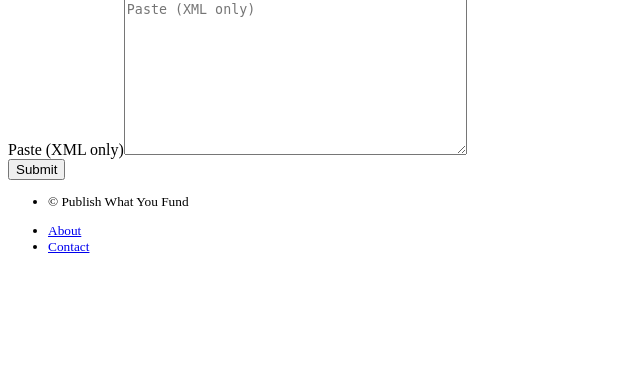
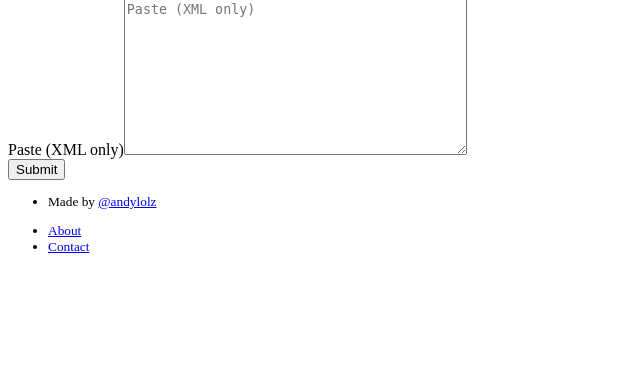
Before and after one commit to codeforIATI/validator, a Flask app: template iati_validator/templates/public/home.html in a window 1280 px wide. Shown: the part 417-800 px from the top of the page, without its empty margins (0-640 px from the left). Run offline with Flask 2, Linux system fonts and the light colour scheme; the template is opened without the code that fills it, so the values that code supplies are empty; parts of the project's set-up code (start-up, migrations or seed data) failed here and were passed over.

Commit message:
Replace © notice

```diff
--- a/iati_validator/templates/_footer.html
+++ b/iati_validator/templates/_footer.html
@@ -1,7 +1,7 @@
 <footer>
   <small>
   <ul class="company">
-    <li>© Publish What You Fund</li>
+    <li>Made by <a href="https://twitter.com/andylolz">@andylolz</a></li>
   </ul>
 
     <ul class="footer-nav">
```
